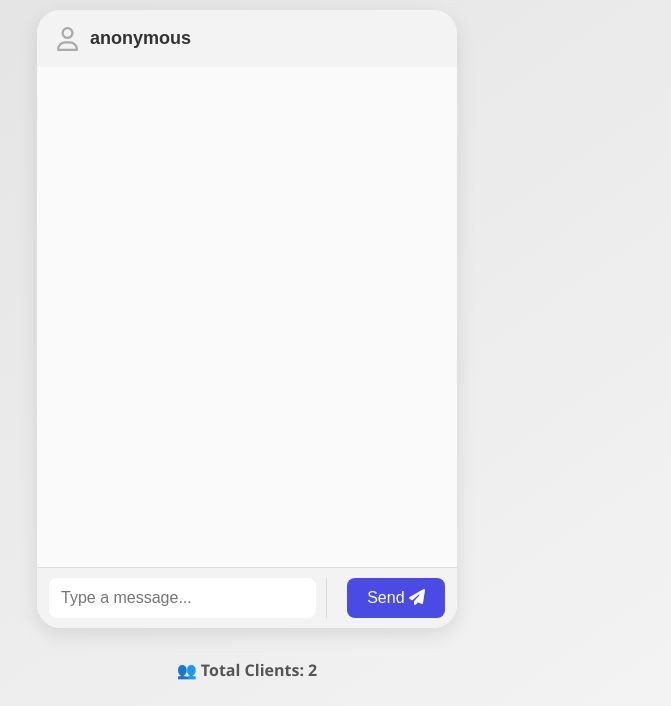
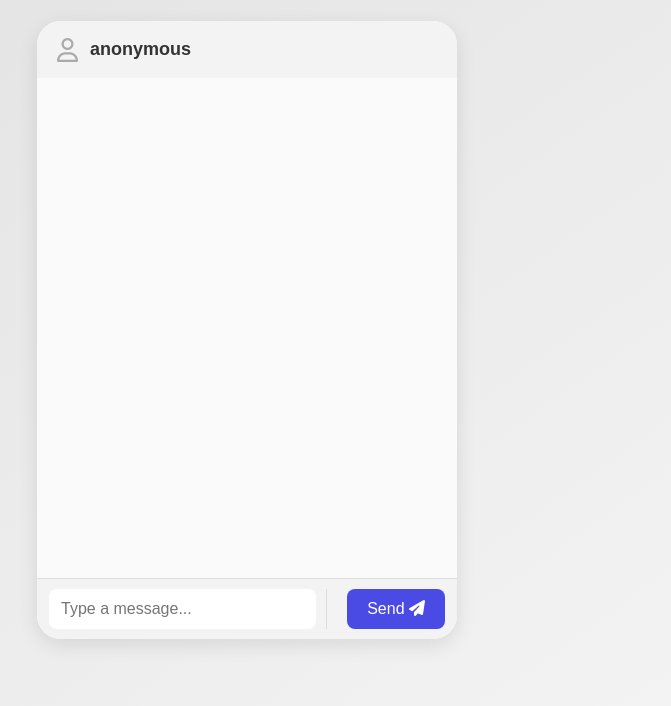
Before and after one commit to rishavadhikari4/websocket-tutorial, a website: page public/index.html in a window 1280 px wide. Shown: the part 94-800 px from the top of the page, without its empty margins (393-1064 px from the left). Drawn offline with nearby package versions, Linux system fonts and the light colour scheme; no server answers.

Commit message:
aedded some minor changes in the html file

```diff
--- a/public/index.html
+++ b/public/index.html
@@ -49,7 +49,7 @@
     </form>
   </div>
 
-  <h3 class="clients-total" id="clients-total">👥 Total Clients: 2</h3>
+  <h3 class="clients-total" id="clients-total"></h3>
 
   <script src="/socket.io/socket.io.js"></script>
   <script src="moment.min.js"></script>
```
